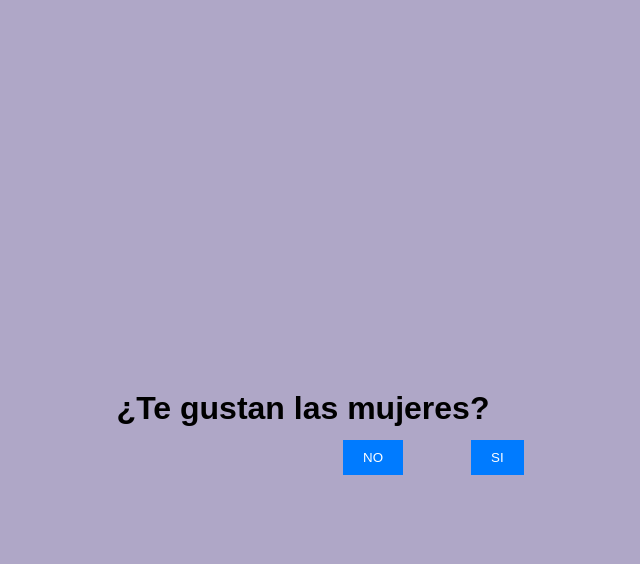
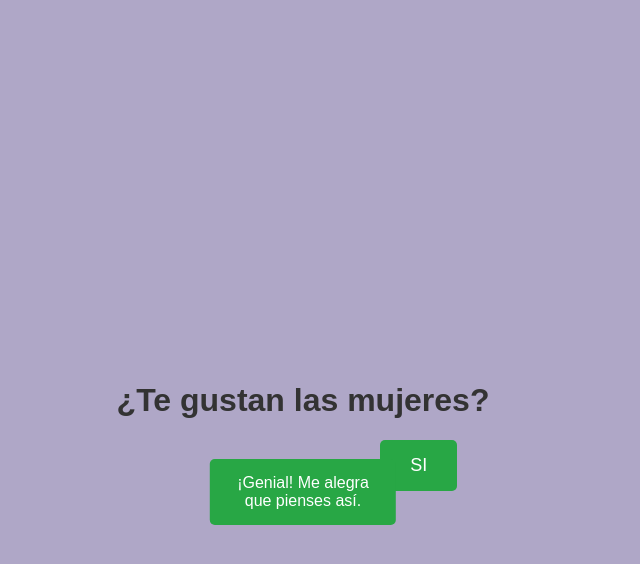
Before and after one commit to Luis115jr/Pregunta, a plain HTML site: page index.html in a window 1280 px wide. Both pictures are taken after a click on the button "SI". Shown: the whole page, without its empty margins (337-977 px from the left). Drawn offline with Linux system fonts and the light colour scheme.

Commit message:
Update index.html

```diff
--- a/index.html
+++ b/index.html
@@ -6,29 +6,51 @@
     <title>Pregunta con Opciones</title>
     <style>
         body {
-            font-family: Arial, sans-serif;
+            font-family: 'Arial', sans-serif;
             display: flex;
             justify-content: center;
             align-items: center;
             height: 100vh;
             background-color: #afa7c7;
             overflow: hidden; /* Evita que se desborde el contenido */
+            margin: 0; /* Elimina el margen del body */
         }
         .container {
             text-align: center;
+            position: relative;
+        }
+        h1 {
+            color: #333;
+            margin-bottom: 20px;
+            transition: color 0.3s;
         }
         .option {
             margin: 40px;
-            padding: 10px 20px;
+            padding: 15px 30px;
             background-color: #007BFF;
             color: white;
             border: none;
             cursor: pointer;
             position: absolute; /* Para poder mover el botón libremente */
-            transition: transform 0.05s ease; /* Transición rápida */
+            transition: transform 0.1s ease, background-color 0.3s; /* Transición suave */
+            border-radius: 5px; /* Bordes redondeados */
+            font-size: 18px; /* Tamaño de fuente */
         }
         .option:hover {
             transform: scale(1.1);
+            background-color: #0056b3; /* Cambio de color al pasar el mouse */
+        }
+        .message {
+            display: none;
+            margin-top: 20px;
+            padding: 15px;
+            background-color: #28a745;
+            color: white;
+            border-radius: 5px;
+            transition: opacity 0.5s;
+            position: absolute;
+            left: 50%;
+            transform: translateX(-50%);
         }
     </style>
 </head>
@@ -38,11 +60,13 @@
     <h1>¿Te gustan las mujeres?</h1>
     <button class="option" id="option1" style="top: 50%; left: 50%;">NO</button>
     <button class="option" id="option2" style="top: 50%; left: 60%;">SI</button>
+    <div class="message" id="message"></div>
 </div>
 
 <script>
     const option1 = document.getElementById('option1'); // Opción que se moverá
     const option2 = document.getElementById('option2'); // Opción fija
+    const message = document.getElementById('message');
 
     function moveOption(event) {
         const buttonRect = option1.getBoundingClientRect(); // Obtener posición actual del botón
@@ -51,8 +75,8 @@
         const maxY = containerRect.height - buttonRect.height; // Límite máximo en Y
 
         // Aumentamos la sensibilidad del movimiento
-        let randomX = Math.random() * 400 - 200; // Movimiento más amplio en X
-        let randomY = Math.random() * 400 - 200; // Movimiento más amplio en Y
+        let randomX = Math.random() * 200 - 100; // Movimiento más amplio en X
+        let randomY = Math.random() * 200 - 100; // Movimiento más amplio en Y
 
         // Nueva posición en X (ajustamos para que no se salga del borde)
         let newX = buttonRect.left + randomX;
@@ -68,18 +92,24 @@
         option1.style.transform = `translate(${newX - buttonRect.left}px, ${newY - buttonRect.top}px)`;
     }
 
-    // La opción "Rojo" se moverá cuando el mouse se acerque
+    // La opción "NO" se moverá cuando el mouse se acerque
     option1.addEventListener('mouseenter', moveOption);
 
-    // El usuario puede hacer clic en la opción "Azul"
+    // El usuario puede hacer clic en la opción "SI"
     option2.addEventListener('click', () => {
-        alert('YA LO SABIA');
+        message.innerText = '¡Genial! Me alegra que pienses así.';
+        message.style.display = 'block';
+        message.style.opacity = 1; // Hacer el mensaje visible
+        option1.style.display = 'none'; // Esconder la opción "NO"
+        option2.style.backgroundColor = '#28a745'; // Cambiar color al hacer clic
     });
 
-    // Bloquear clics en la opción "Rojo"
+    // Bloquear clics en la opción "NO"
     option1.addEventListener('click', (e) => {
         e.preventDefault();
-        alert('No puedes elegir Rojo, intenta con Azul.');
+        message.innerText = 'No puedes elegir NO, intenta con SI.';
+        message.style.display = 'block';
+        message.style.opacity = 1; // Hacer el mensaje visible
     });
 </script>
 
```
